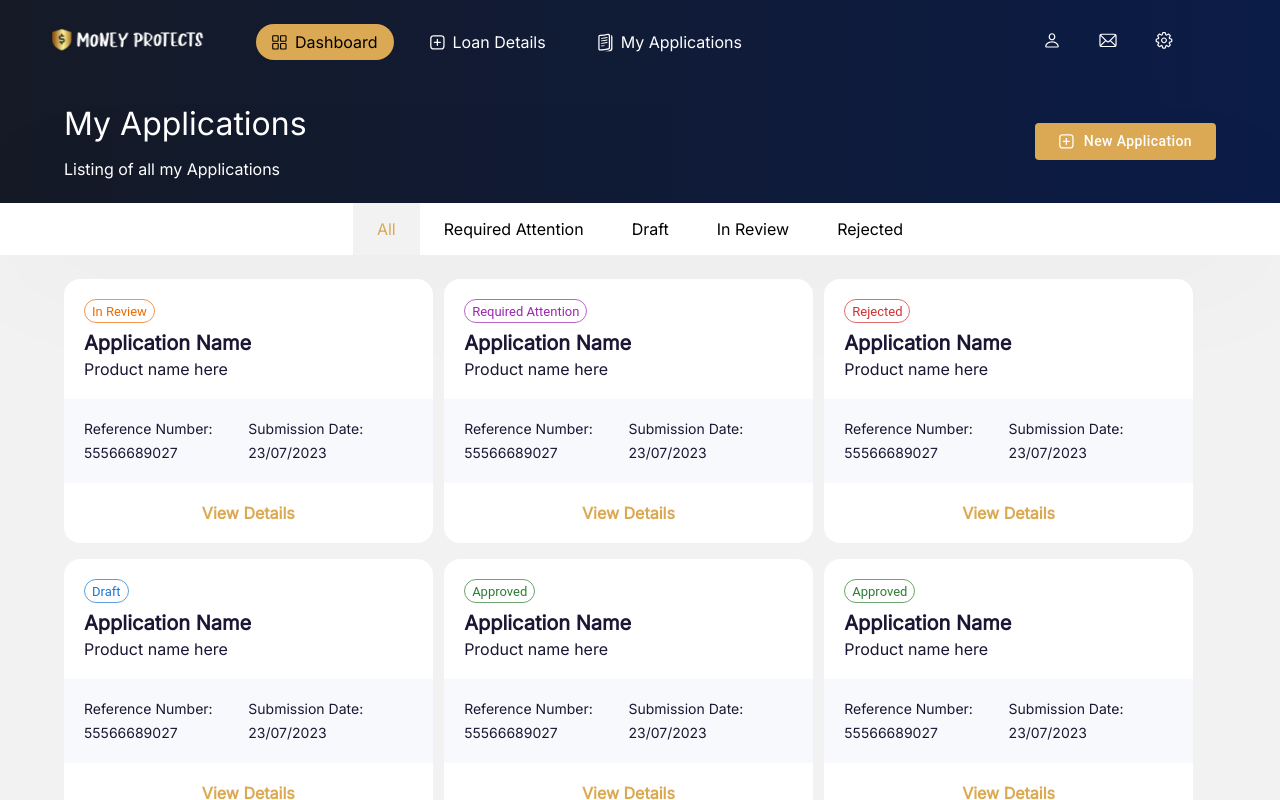
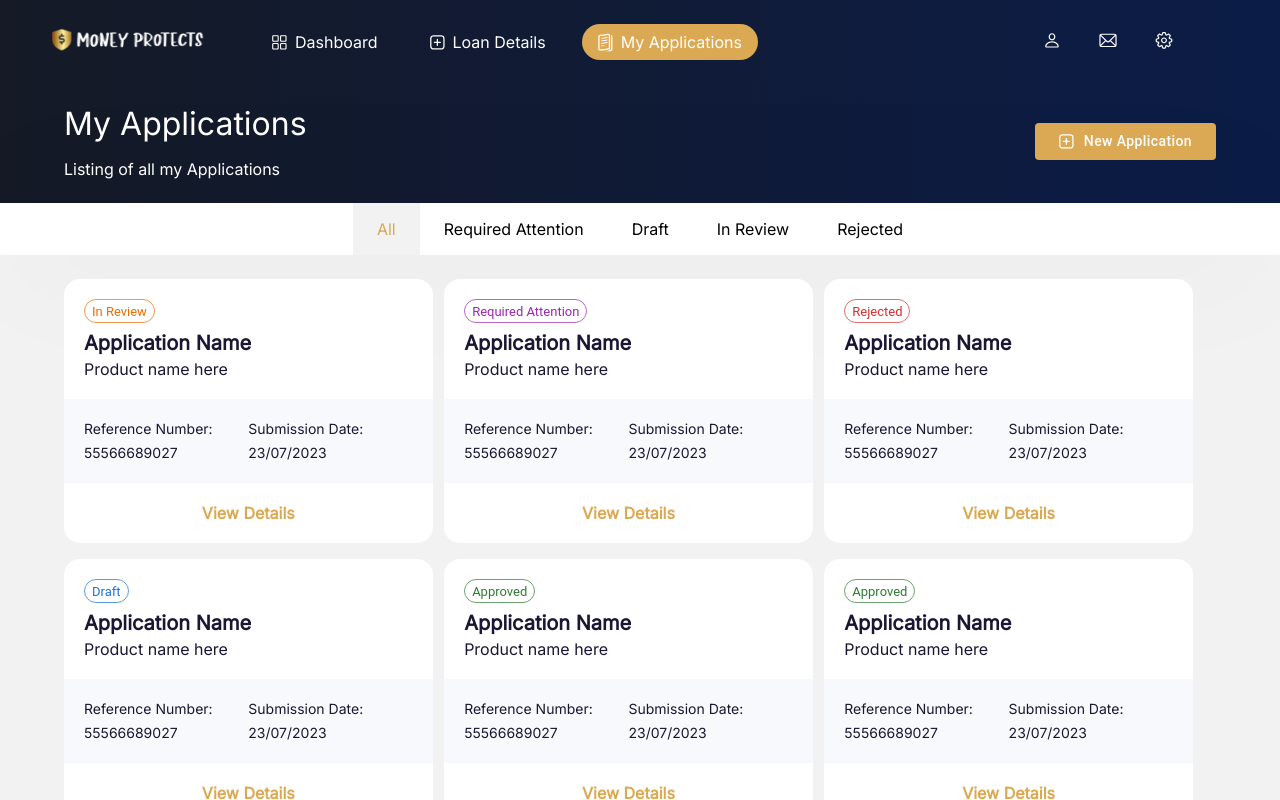
Before and after one commit to sreevishnu01/Money-protect, a React (Create React App) app: page /my-applications in a window 1280 px wide. Built offline with nearby package versions, Linux system fonts and the light colour scheme.

Commit message:
header active navigations

```diff
--- a/src/pages/header/header.css
+++ b/src/pages/header/header.css
@@ -44,7 +44,7 @@
 }
 
 .header_menu ul li a.active {
-    color: #000;
+    color: #fff;
     background-color: #DBA953;
 }
 
--- a/src/pages/header/header.jsx
+++ b/src/pages/header/header.jsx
@@ -2,7 +2,7 @@ import "./header.css";
 import logo from "../../assets/images/header-logo.png";
 import { Button } from "@mui/material";
 import { useState } from "react";
-import { BrowserRouter as Router, Routes, Route, Link } from "react-router-dom";
+import { Link, NavLink } from "react-router-dom";
 import { GridBoxIcon, PlusBoxIcon, PagesIcon } from "../../assets/SVG";
 
 export default function () {
@@ -21,19 +21,19 @@ export default function () {
         <nav className={`header_menu ${isToggled ? "active" : ""}`}>
           <ul>
             <li>
-              <Link to={"/dashboard"} className="active">
-                <GridBoxIcon fillColor="#000" /> Dashboard
-              </Link>
+              <NavLink to={"/dashboard"}>
+                <GridBoxIcon /> Dashboard
+              </NavLink>
             </li>
             <li>
-              <Link to={"/loan-details"}>
+              <NavLink to={"/loan-details"}>
                 <PlusBoxIcon /> Loan Details
-              </Link>
+              </NavLink>
             </li>
             <li>
-              <Link to={"/my-applications"}>
+              <NavLink to={"/my-applications"}>
                 <PagesIcon /> My Applications
-              </Link>
+              </NavLink>
             </li>
           </ul>
         </nav>
```
